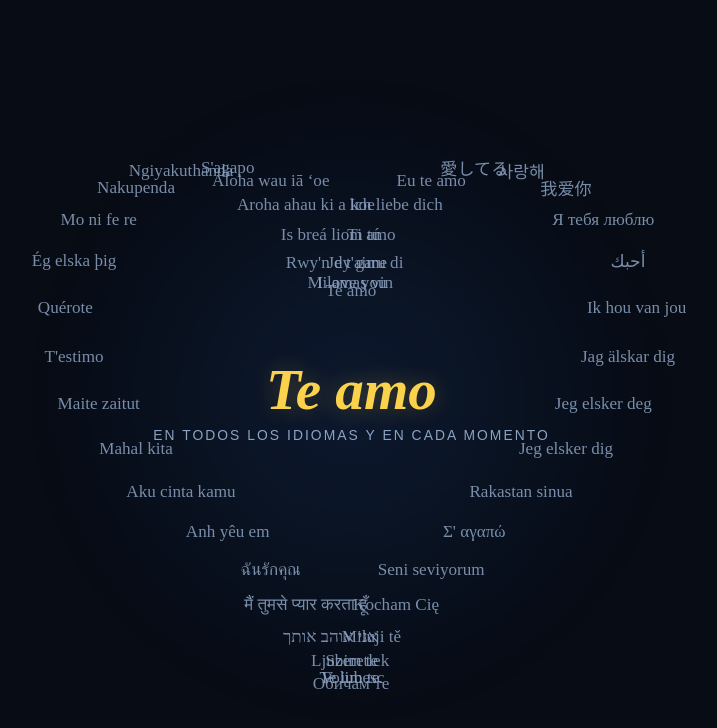
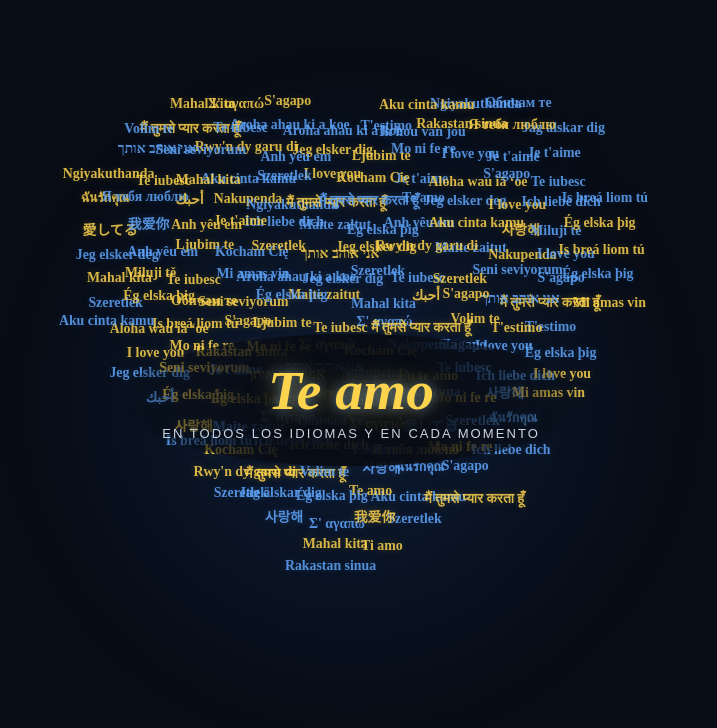
Before and after one commit to pablopulidolana/Para-ti, a plain HTML site: page index.html in a window 1280 px wide. Shown: the whole page, without its empty margins (289-1006 px from the left). Drawn offline with Linux system fonts and the light colour scheme.

Commit message:
Cambiados CSS Y JS

```diff
--- a/script.js
+++ b/script.js
@@ -13,47 +13,86 @@ const phrases = [
 const canvas = document.getElementById('heart-canvas');
 const centerMessage = document.getElementById('center-message');
 
-function drawHeart() {
+function drawFilledHeart() {
     const existingWords = document.querySelectorAll('.love-word');
     existingWords.forEach(word => word.remove());
 
     const isMobile = window.innerWidth <= 650;
-    const scale = isMobile ? 9.5 : 17.5;
-    const centerX = canvas.offsetWidth / 2;
-    const centerY = canvas.offsetHeight / 2 - (isMobile ? 10 : 20);
+    const width = canvas.offsetWidth;
+    const height = canvas.offsetHeight;
+    const centerX = width / 2;
+    const centerY = height / 2 - (isMobile ? 8 : 15);
 
-    const total = phrases.length;
+    // Espaciado de la cuadrícula para rellenar el interior
+    const stepX = isMobile ? 28 : 44;
+    const stepY = isMobile ? 16 : 24;
+    const scale = isMobile ? 125 : 225;
 
-    phrases.forEach((phrase, index) => {
-        const t = (index / total) * 2 * Math.PI;
+    const validPoints = [];
 
-        const x = 16 * Math.pow(Math.sin(t), 3);
-        const y = -(13 * Math.cos(t) - 5 * Math.cos(2 * t) - 2 * Math.cos(3 * t) - Math.cos(4 * t));
+    // Recorrer el área y guardar solo los puntos que caen dentro del corazón
+    for (let py = -height / 2; py <= height / 2; py += stepY) {
+        for (let px = -width / 2; px <= width / 2; px += stepX) {
+            // Normalizar coordenadas para la ecuación matemática del corazón
+            // Se invierte Y porque en pantalla Y crece hacia abajo
+            const nx = px / scale;
+            const ny = -(py + (isMobile ? 10 : 20)) / scale;
 
-        const posX = centerX + x * scale;
-        const posY = centerY + y * scale;
+            // Ecuación implícita del corazón: (x^2 + y^2 - 1)^3 - x^2 * y^3 <= 0
+            const a = nx * nx + ny * ny - 1;
+            const heartValue = a * a * a - nx * nx * ny * ny * ny;
 
+            if (heartValue <= 0) {
+                // Añadir un pequeño toque aleatorio en la posición para que no parezca una tabla rígida
+                const jitterX = (Math.random() - 0.5) * (stepX * 0.45);
+                const jitterY = (Math.random() - 0.5) * (stepY * 0.45);
+
+                validPoints.push({
+                    x: centerX + px + jitterX,
+                    y: centerY + py + jitterY
+                });
+            }
+        }
+    }
+
+    // Mezclar el orden de aparición de los puntos aleatoriamente
+    validPoints.sort(() => Math.random() - 0.5);
+
+    validPoints.forEach((point, index) => {
         const span = document.createElement('span');
         span.classList.add('love-word');
-        span.textContent = phrase;
-        span.style.left = `${posX}px`;
-        span.style.top = `${posY}px`;
+
+        // Elegir un idioma al azar de la lista
+        const randomPhrase = phrases[Math.floor(Math.random() * phrases.length)];
+        span.textContent = randomPhrase;
+
+        // Intercalar amarillo y azul sin orden concreto (50% probabilidad cada uno)
+        if (Math.random() < 0.5) {
+            span.classList.add('color-blue');
+        } else {
+            span.classList.add('color-yellow');
+        }
+
+        span.style.left = `${point.x}px`;
+        span.style.top = `${point.y}px`;
 
         canvas.appendChild(span);
 
+        // Aparición progresiva rápida para rellenar todo el corazón
         setTimeout(() => {
             span.classList.add('visible');
-        }, index * 75);
+        }, index * 18);
     });
 
-    const totalAnimationTime = total * 75 + 400;
+    // Mostrar el mensaje central y activar el latido al terminar el relleno
+    const totalAnimationTime = validPoints.length * 18 + 300;
     setTimeout(() => {
         centerMessage.classList.add('visible');
         canvas.classList.add('heart-beat');
     }, totalAnimationTime);
 }
 
-window.addEventListener('DOMContentLoaded', drawHeart);
+window.addEventListener('DOMContentLoaded', drawFilledHeart);
 
 let resizeTimer;
 window.addEventListener('resize', () => {
@@ -61,6 +100,6 @@ window.addEventListener('resize', () => {
     resizeTimer = setTimeout(() => {
         centerMessage.classList.remove('visible');
         canvas.classList.remove('heart-beat');
-        drawHeart();
+        drawFilledHeart();
     }, 300);
 });
--- a/style.css
+++ b/style.css
@@ -1,9 +1,10 @@
 :root {
-    --bg-color: #080c14; /* Azul noche muy oscuro y elegante */
-    --glow-color: rgba(56, 133, 255, 0.12); /* Brillo azul ambiental */
+    --bg-color: #080c14;
+    --glow-color: rgba(56, 133, 255, 0.14);
     --text-primary: #f0f4f8;
-    --text-accent: #fcd34d; /* Amarillo dorado cálido para destacar */
-    --text-secondary: #8da4c4; /* Azul grisáceo suave para los idiomas */
+    --blue-tone: #60a5fa;   /* Azul vibrante suave */
+    --yellow-tone: #fcd34d; /* Amarillo dorado cálido */
+    --text-secondary: #cbd5e1;
 }
 
 * {
@@ -24,11 +25,10 @@ body {
     position: relative;
 }
 
-/* Luz ambiental suave en el fondo (combinando toques azules y destellos) */
 .background-glow {
     position: absolute;
-    width: 600px;
-    height: 600px;
+    width: 650px;
+    height: 650px;
     background: radial-gradient(circle, var(--glow-color) 0%, transparent 70%);
     border-radius: 50%;
     pointer-events: none;
@@ -46,28 +46,26 @@ body {
     align-items: center;
 }
 
-/* Lienzo donde se posicionarán las palabras */
 .heart-canvas {
     position: relative;
-    width: 600px;
-    height: 550px;
+    width: 650px;
+    height: 600px;
     display: flex;
     justify-content: center;
     align-items: center;
 }
 
-/* Estilo de cada palabra individual */
+/* Estilo base de cada palabra */
 .love-word {
     position: absolute;
     font-family: 'Cormorant Garamond', serif;
-    font-size: 1.05rem;
-    font-weight: 400;
-    color: var(--text-secondary);
+    font-size: 0.85rem;
+    font-weight: 600;
     white-space: nowrap;
     user-select: none;
     opacity: 0;
-    transform: translate(-50%, -50%) scale(0.5);
-    transition: opacity 0.8s ease, transform 0.8s cubic-bezier(0.175, 0.885, 0.32, 1.275), color 0.3s ease;
+    transform: translate(-50%, -50%) scale(0.4);
+    transition: opacity 0.7s ease, transform 0.7s cubic-bezier(0.175, 0.885, 0.32, 1.275), text-shadow 0.3s ease;
     cursor: default;
 }
 
@@ -76,23 +74,36 @@ body {
     transform: translate(-50%, -50%) scale(1);
 }
 
-/* Efecto interactivo al pasar el ratón por encima (cambia a amarillo dorado intenso con brillo azulado) */
-.love-word:hover {
-    color: var(--text-accent);
-    opacity: 1;
-    transform: translate(-50%, -50%) scale(1.35) !important;
-    text-shadow: 0 0 15px rgba(252, 211, 77, 0.6), 0 0 5px rgba(56, 133, 255, 0.8);
-    z-index: 10;
+/* Clases de color intercaladas */
+.color-blue {
+    color: var(--blue-tone);
+    text-shadow: 0 0 8px rgba(96, 165, 250, 0.25);
 }
 
-/* Mensaje central */
+.color-yellow {
+    color: var(--yellow-tone);
+    text-shadow: 0 0 8px rgba(252, 211, 77, 0.25);
+}
+
+/* Efecto al pasar el ratón */
+.love-word:hover {
+    opacity: 1;
+    transform: translate(-50%, -50%) scale(1.45) !important;
+    z-index: 20;
+    text-shadow: 0 0 14px currentColor;
+}
+
+/* Mensaje central con fondo difuminado para que destaque sobre el relleno */
 .center-message {
     text-align: center;
     opacity: 0;
     transform: scale(0.9);
     transition: opacity 1.5s ease, transform 1.5s ease;
     pointer-events: none;
-    z-index: 5;
+    z-index: 10;
+    background: radial-gradient(circle, rgba(8, 12, 20, 0.92) 35%, rgba(8, 12, 20, 0.6) 65%, transparent 100%);
+    padding: 25px 40px;
+    border-radius: 50%;
 }
 
 .center-message.visible {
@@ -102,22 +113,21 @@ body {
 
 .center-message h1 {
     font-family: 'Cormorant Garamond', serif;
-    font-size: 3.5rem;
+    font-size: 3.4rem;
     font-weight: 600;
     font-style: italic;
-    color: var(--text-accent);
-    text-shadow: 0 0 25px rgba(252, 211, 77, 0.3);
-    margin-bottom: 0.3rem;
+    color: var(--yellow-tone);
+    text-shadow: 0 0 25px rgba(252, 211, 77, 0.5), 0 0 10px rgba(96, 165, 250, 0.5);
+    margin-bottom: 0.2rem;
 }
 
 .center-message p {
-    font-size: 0.85rem;
+    font-size: 0.8rem;
     letter-spacing: 2px;
     text-transform: uppercase;
     color: var(--text-secondary);
 }
 
-/* Animación de latido suave cuando el corazón está completo */
 .heart-beat {
     animation: heartbeat 3s infinite ease-in-out;
 }
@@ -134,20 +144,23 @@ body {
     100% { transform: scale(1.15); opacity: 1; }
 }
 
-/* Adaptación para pantallas móviles */
+/* Adaptación móvil */
 @media (max-width: 650px) {
     .heart-canvas {
-        width: 340px;
-        height: 320px;
+        width: 350px;
+        height: 330px;
     }
     .love-word {
-        font-size: 0.75rem;
+        font-size: 0.62rem;
+    }
+    .center-message {
+        padding: 15px 25px;
     }
     .center-message h1 {
-        font-size: 2.3rem;
+        font-size: 2.2rem;
     }
     .center-message p {
-        font-size: 0.65rem;
+        font-size: 0.6rem;
         letter-spacing: 1px;
     }
 }
```
